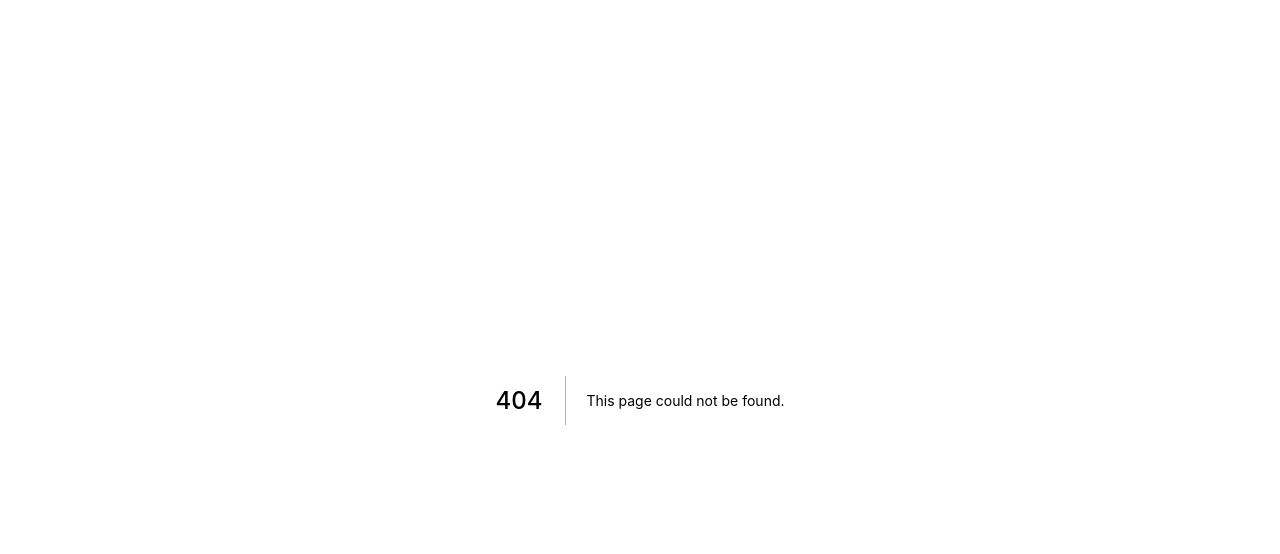
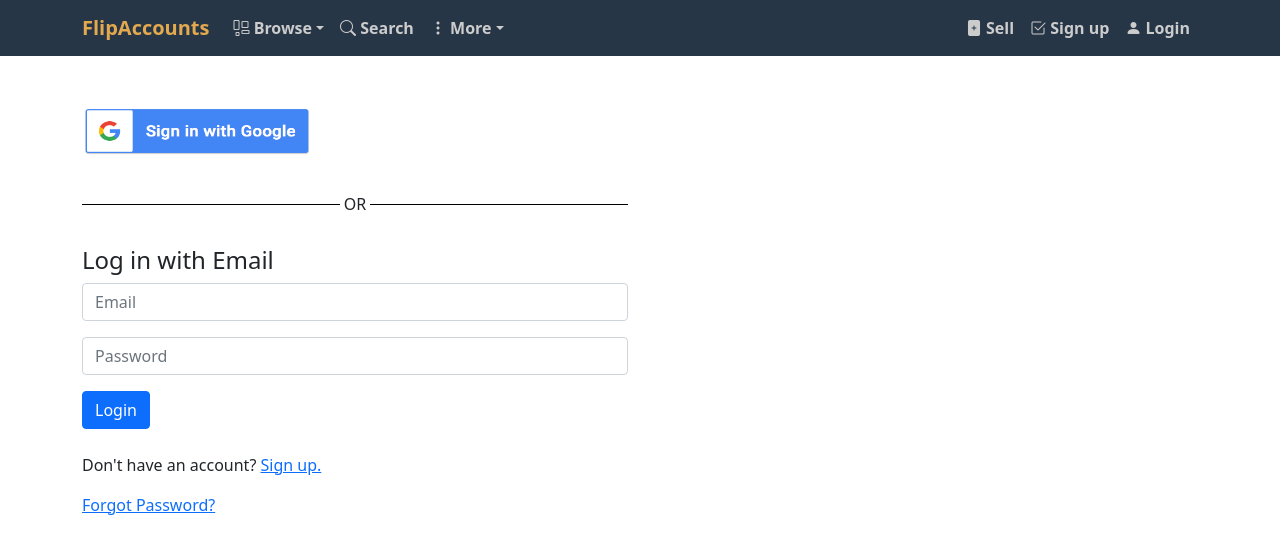
Before and after one commit to nxoo/flipaccounts, a Next.js app in the folder frontend/: page /login in a window 1280 px wide. Before the commit this address had no page. Shown: the top 554 px of the page. Built offline with nearby package versions, Linux system fonts and the light colour scheme; no server answers.

Commit message:
added login page

```diff
--- a/frontend/components/layout.js
+++ b/frontend/components/layout.js
@@ -13,6 +13,11 @@
             <div className="container">
                 {children}
             </div>
+            <style jsx>{`
+                .container {
+                  margin-top: 50px;
+                }
+            `}</style>
         </>
     )
 }
--- a/frontend/components/navbar.js
+++ b/frontend/components/navbar.js
@@ -8,10 +8,17 @@
 export default function Navbar() {
     const [session, loading] = useSession()
 
+    const handleLogout = async event => {
+        event.preventDefault()
+        await signOut()
+    }
+
     return (
         <nav className="navbar navbar-expand-lg navbar-dark" style={{}}>
             <div className="container">
-                <a className="navbar-brand" href="/" id="navbar-brand">FlipAccounts</a>
+                <Link href="/">
+                    <a className="navbar-brand" id="navbar-brand">FlipAccounts</a>
+                </Link>
                 {session ?
                     <a href="" className="navbar-brand" id="inbox-mobile">
                         <i className="fs-4 bi bi-envelope-fill"></i> <sup className="sups">(0)</sup>
@@ -54,10 +61,6 @@
                         </li>
                     </ul>
                     <ul className="navbar-nav ms-auto mb-2 mb-lg-0">
-                        <li className="nav-item">
-                            <a href="" className="nav-link" id="sell-nw">
-                                <i className="bi-file-plus-fill"></i> Sell</a>
-                        </li>
                         {session ? (<>
                                 <li className="nav-item" id="inbox-pc">
                                     <a href="/" className="nav-link">
@@ -72,7 +75,10 @@
                                 </li>
                             </>
                         ) : (<></>)}
-
+                        <li className="nav-item">
+                            <a href="" className="nav-link" id="sell-nw">
+                                <i className="bi-file-plus-fill"></i> Sell</a>
+                        </li>
                         {session ?
                             <li className="nav-item dropdown">
                                 <a className="nav-link dropdown-toggle" href="#" id="profileDropdown" role="button"
@@ -85,7 +91,7 @@
                                     <li><a className="dropdown-item" href="#">My Listings</a></li>
                                     <Link href="#">
                                         <li>
-                                            <a onClick={() => signOut()} className="dropdown-item" href="#">
+                                            <a onClick={handleLogout} className="dropdown-item" href="#">
                                                 Log out <i className="bi bi-box-arrow-in-right"></i></a>
                                         </li>
                                     </Link>
@@ -99,8 +105,8 @@
                                         </Link>
                                     </li>
                                     <li className="nav-item">
-                                        <Link href="#">
-                                            <a onClick={() => signIn()} className="nav-link">
+                                        <Link href="/login">
+                                            <a className="nav-link">
                                                 <i className="bi bi-person-fill"></i> Login
                                             </a>
                                         </Link>
--- /dev/null
+++ b/frontend/pages/login.js
@@ -0,0 +1,105 @@
+import Head from 'next/head'
+import Image from "next/image";
+import Link from "next/link";
+import {useState, useEffect} from 'react'
+import {useRouter} from 'next/router'
+import {signIn, useSession} from 'next-auth/client'
+import Layout from "../components/layout";
+
+
+export default function Login() {
+    const [email, setEmail] = useState('')
+    const [password, setPassword] = useState('')
+    const router = useRouter()
+    const [session, loading] = useSession()
+
+    const handleLogin = async (event) => {
+        event.preventDefault()
+        await signIn('credentials', {
+                email,
+                password,
+                callbackUrl: 'http://localhost:3000'
+            }
+        )
+        await router.push('/')
+    }
+    return (
+        <Layout>
+            <Head>
+                <title>Login</title>
+            </Head>
+            <div className="row">
+                <div className="col-sm-6">
+                    <div>
+                        <a href="#" onClick={() => signIn('google')}>
+                            <Image
+                                src="/images/google.png" // Route of the image file
+                                height={50} // Desired size with correct aspect ratio
+                                width={230} // Desired size with correct aspect ratio
+                                alt="Sign In with Google"
+                            />
+                        </a>
+                    </div>
+                    <div className="separator">OR</div>
+                    <h4> Log in with Email</h4>
+                    <form onSubmit={handleLogin} method="post">
+                        <div>
+                            <div className="mb-3">
+                                <input
+                                    type="email"
+                                    name="email"
+                                    className="form-control"
+                                    id="email"
+                                    placeholder="Email"
+                                    value={email}
+                                    onChange={e => setEmail(e.target.value)}
+                                    required
+                                />
+                            </div>
+                            <div className="mb-3">
+                                <input
+                                    type="password"
+                                    name="password"
+                                    className="form-control"
+                                    id="password"
+                                    placeholder="Password"
+                                    value={password}
+                                    onChange={e => setPassword(e.target.value)}
+                                    required
+                                />
+                            </div>
+                        </div>
+                        <button type="submit" className="btn btn-primary">Login</button>
+                    </form>
+                    <br/>
+                    <p>Don't have an account? <Link href="/signup"><a>Sign up.</a></Link></p>
+                    <p><Link href="/forgot"><a>Forgot Password?</a></Link></p>
+                </div>
+            </div>
+            <style jsx>{`
+              .separator {
+                display: flex;
+                align-items: center;
+                text-align: center;
+                margin-top: 30px;
+                margin-bottom: 30px;
+              }
+
+              .separator::before,
+              .separator::after {
+                content: '';
+                flex: 1;
+                border-bottom: 1px solid #000;
+              }
+
+              .separator:not(:empty)::before {
+                margin-right: .25em;
+              }
+
+              .separator:not(:empty)::after {
+                margin-left: .25em;
+              }
+            `}</style>
+        </Layout>
+    )
+}
```
Also changed, not shown: frontend/public/images/google.png (added), frontend/public/images/google3.png (added).
